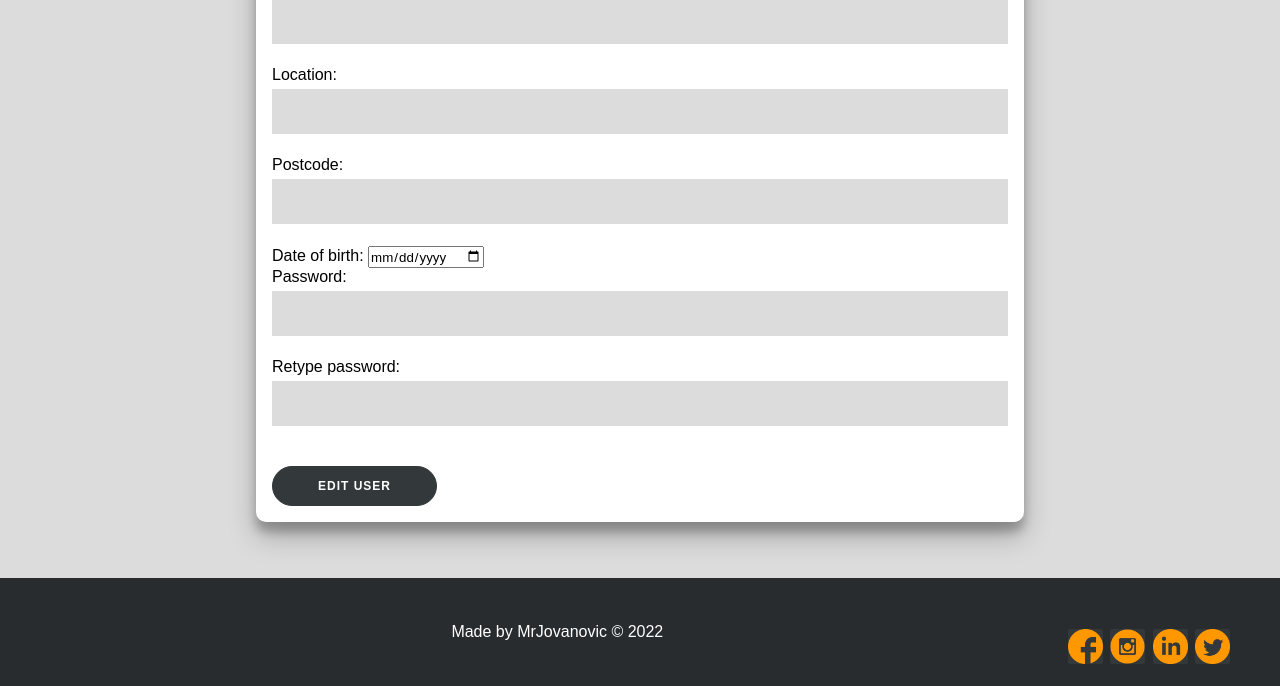
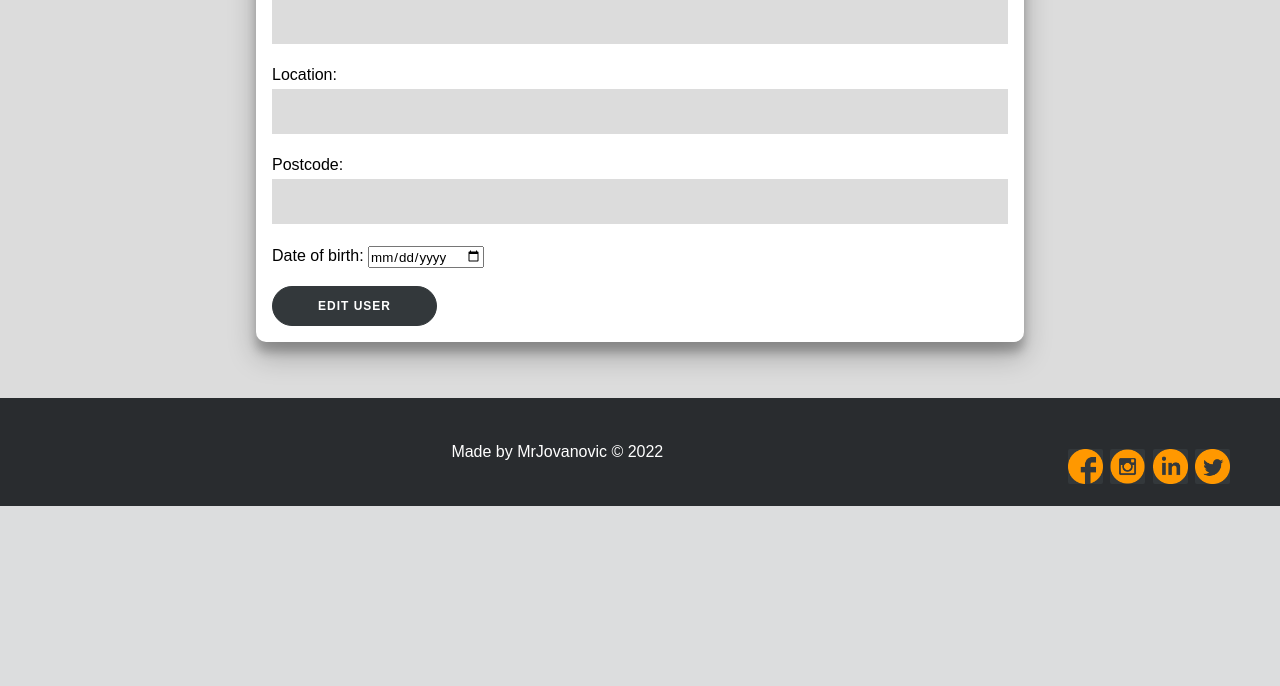
Before and after one commit to MrJovanovic13/web_projekat, a PHP site: page /my-account/view/account-info.php in a window 1280 px wide. Shown: the part 798-1484 px from the top of the page. After the commit the page ends 1304 px from the top, so only its background shows below. Run offline with PHP 8.4, Linux system fonts and the light colour scheme; the visitor is signed in with stand-in values (Sample User, id 1); some web fonts are replaced.

Commit message:
password removed from account info

```diff
--- a/my-account/view/account-info.php
+++ b/my-account/view/account-info.php
@@ -58,16 +58,6 @@
                 <input type="date" name="dob" value="<?= $user->dob; ?>">
                 <span class="error"> <?= $errors['dob'] ?? '' ?></span>
             </p>
-            <p>
-                Password:
-                <input type="password" name="password" value="">
-                <span class="error"> <?= $errors['password'] ?? '' ?></span>
-            </p>
-            <p>
-                Retype password:
-                <input type="password" name="retypePassword" value="">
-                <span class="error"> <?= $errors['retypePassword'] ?? '' ?></span>
-            </p>
             <br>
             <p>
                 <input id="button-helper" type="submit" name="submit" value="Edit user">
```
